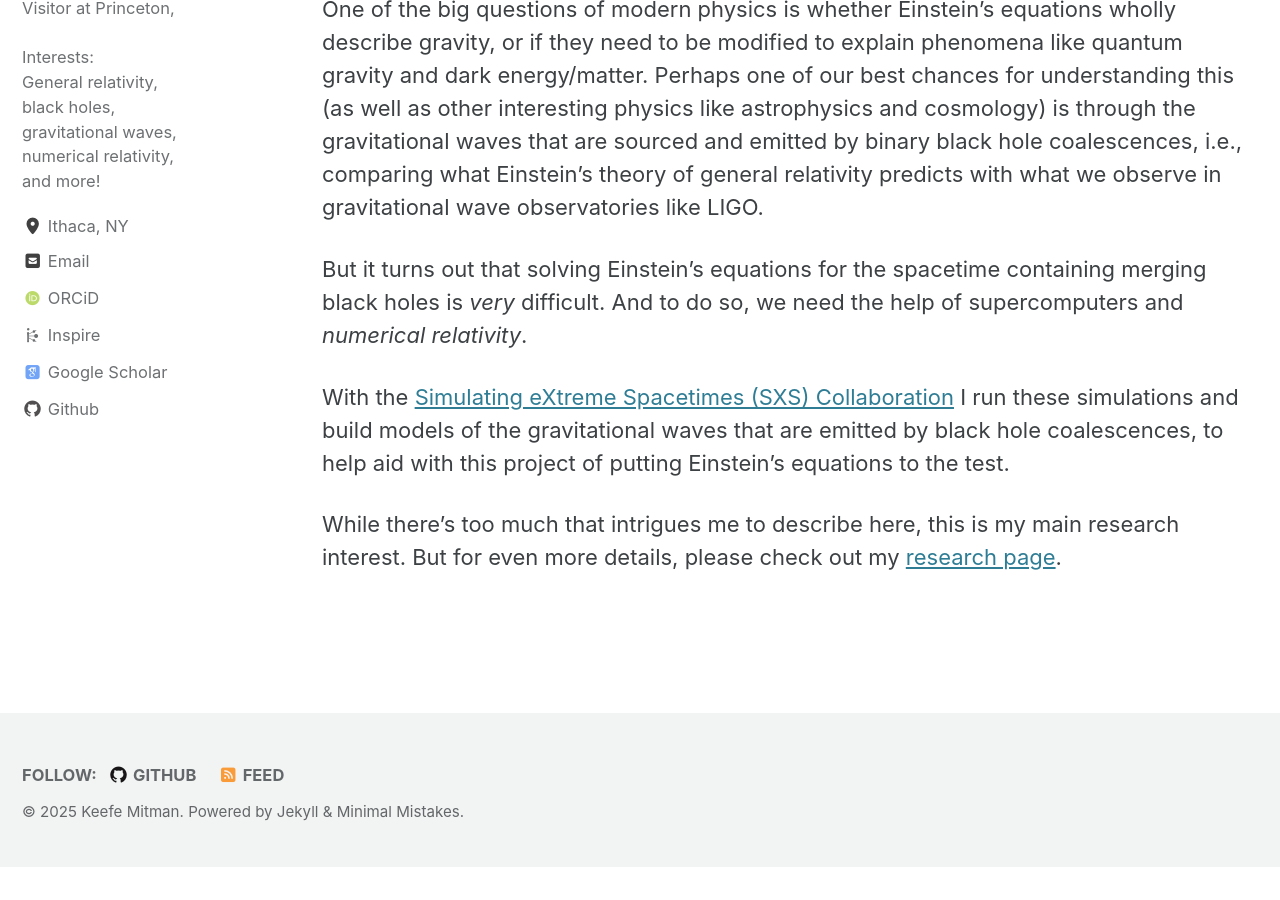
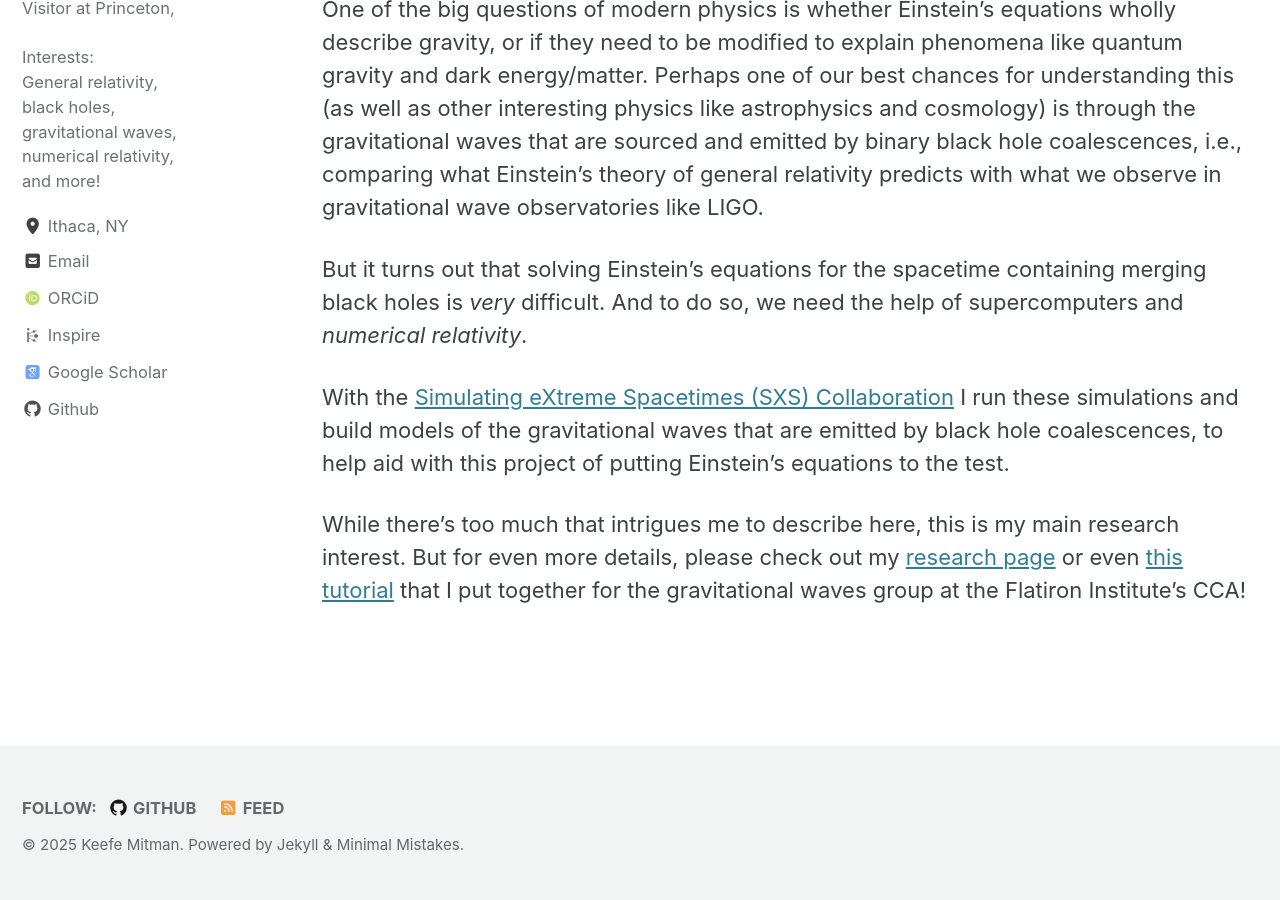
Before and after one commit to keefemitman/keefemitman.github.io, a Jekyll site: the page built from index.html, in a window 1280 px wide and 900 px high, scrolled down 648 px. Built offline with Jekyll 4.4.1, drawn with Linux system fonts in a browser that asks for light colours; cached includes are drawn as plain includes; some web fonts are replaced; the list of posts is cut into pages by our own code; before the commit the page ends 1515 px from its top, so only the background shows below that.

Commit message:
Add tutorial notebook to home page

```diff
--- a/_includes/home_content.md
+++ b/_includes/home_content.md
@@ -34,4 +34,4 @@ of putting Einstein's equations to the test.
 
 While there's too much that intrigues me to describe here,
 this is my main research interest. But for even more details,
-please check out my [research page](/research).
+please check out my [research page](/research) or even [this tutorial](https://github.com/keefemitman/SXSAndSurrogates/blob/main/Tutorial.ipynb) that I put together for the gravitational waves group at the Flatiron Institute's CCA!
```
